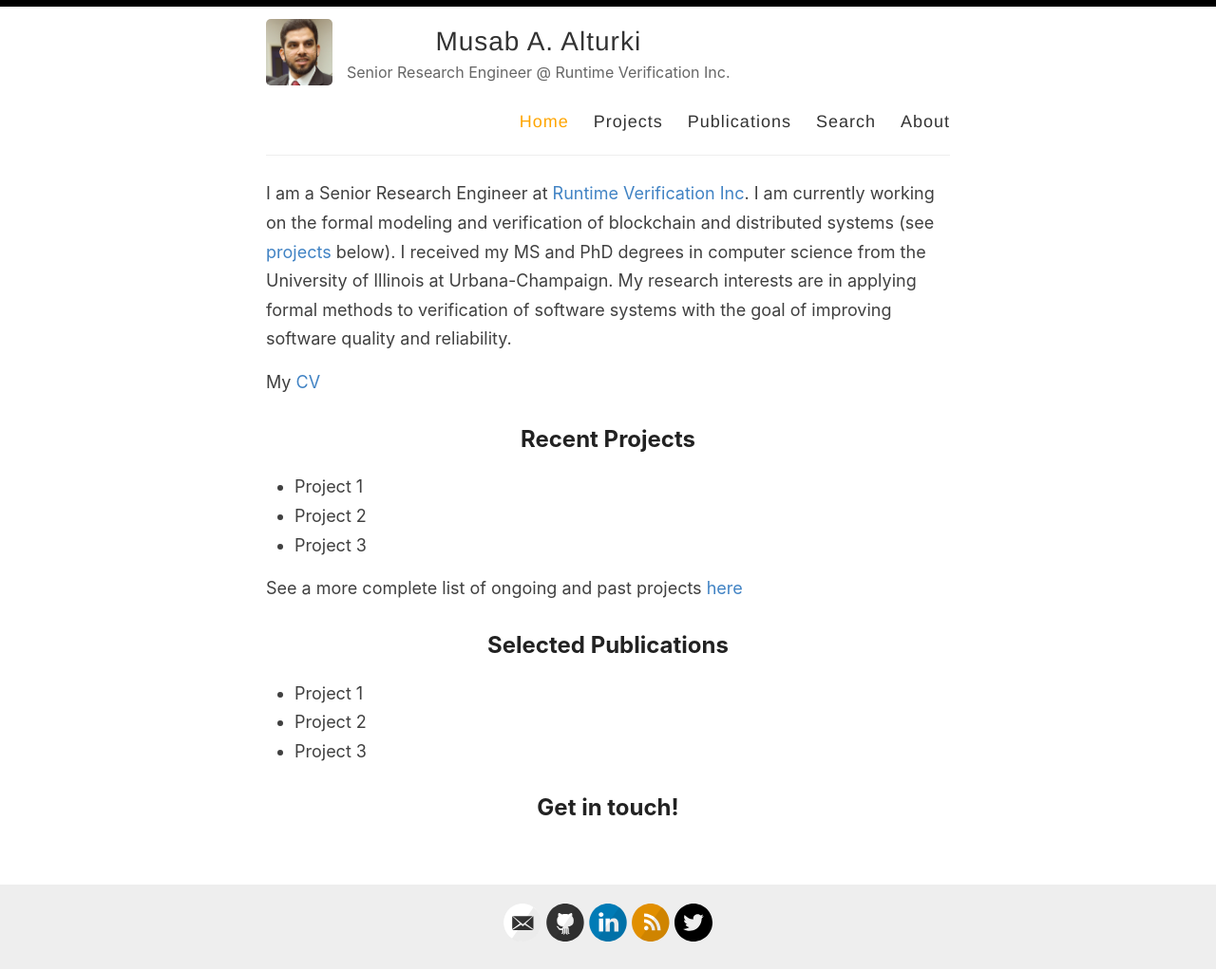
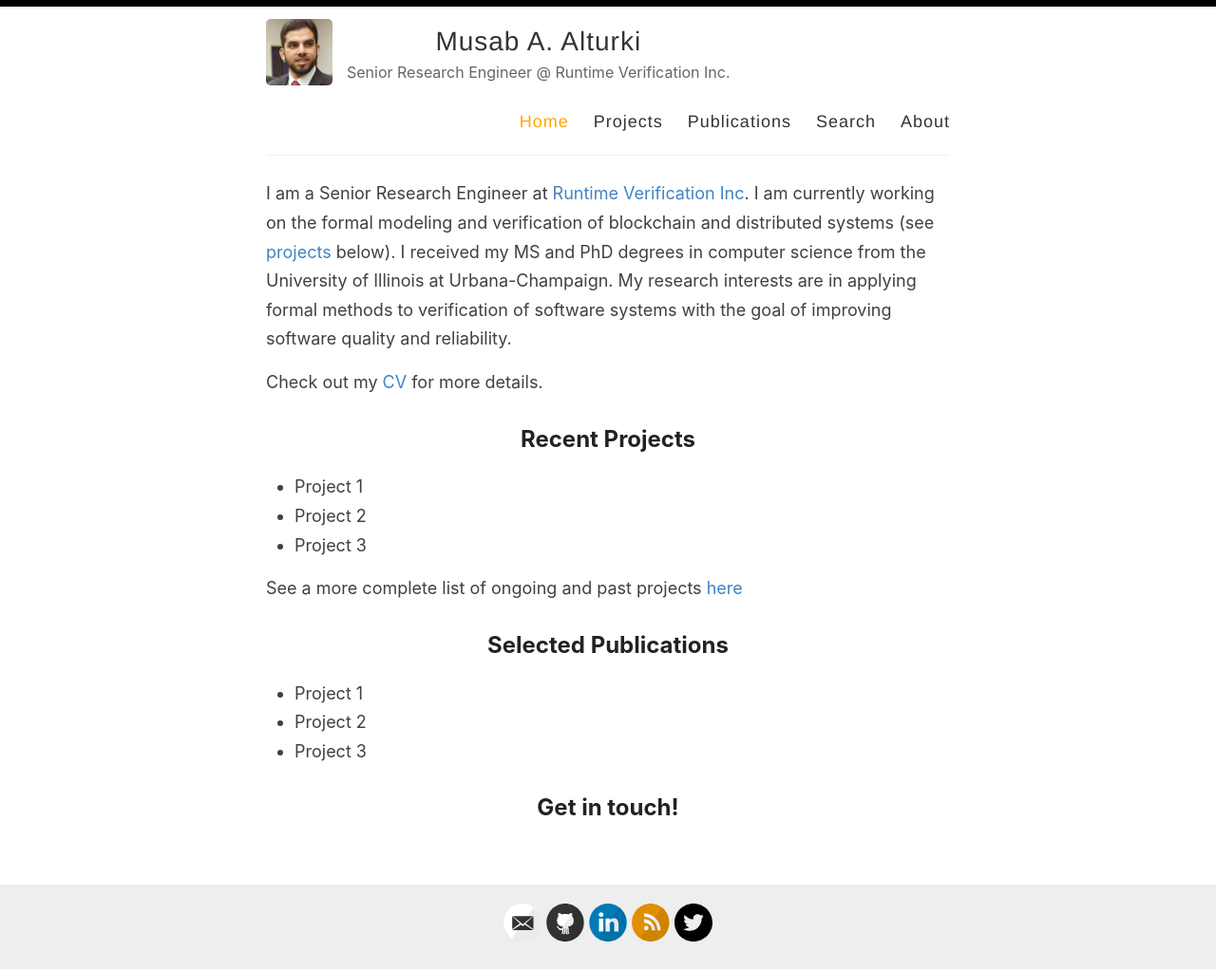
Before and after one commit to malturki/malturki-old.github.io, a Jekyll site: the page built from index.md, in a window 1280 px wide. Shown: the whole page at 95% size. Built offline with Jekyll 4.4.1, drawn with Linux system fonts in a browser that asks for light colours.

Commit message:
added cv

```diff
--- a/index.md
+++ b/index.md
@@ -5,7 +5,7 @@ permalink: /
 
 I am a Senior Research Engineer at [Runtime Verification Inc](https://runtimeverification.com). I am currently working on the formal modeling and verification of blockchain and distributed systems (see  [projects](#) below). I received my MS and PhD degrees in computer science from the University of Illinois at Urbana-Champaign. My research interests are in applying formal methods to verification of software systems with the goal of improving software quality and reliability.
 
-My [CV](#)
+Check out my [CV](/docs/cv-alturki_web.pdf) for more details.
 
 ## Recent Projects
 
```
Also changed, not shown: 1 other file.
